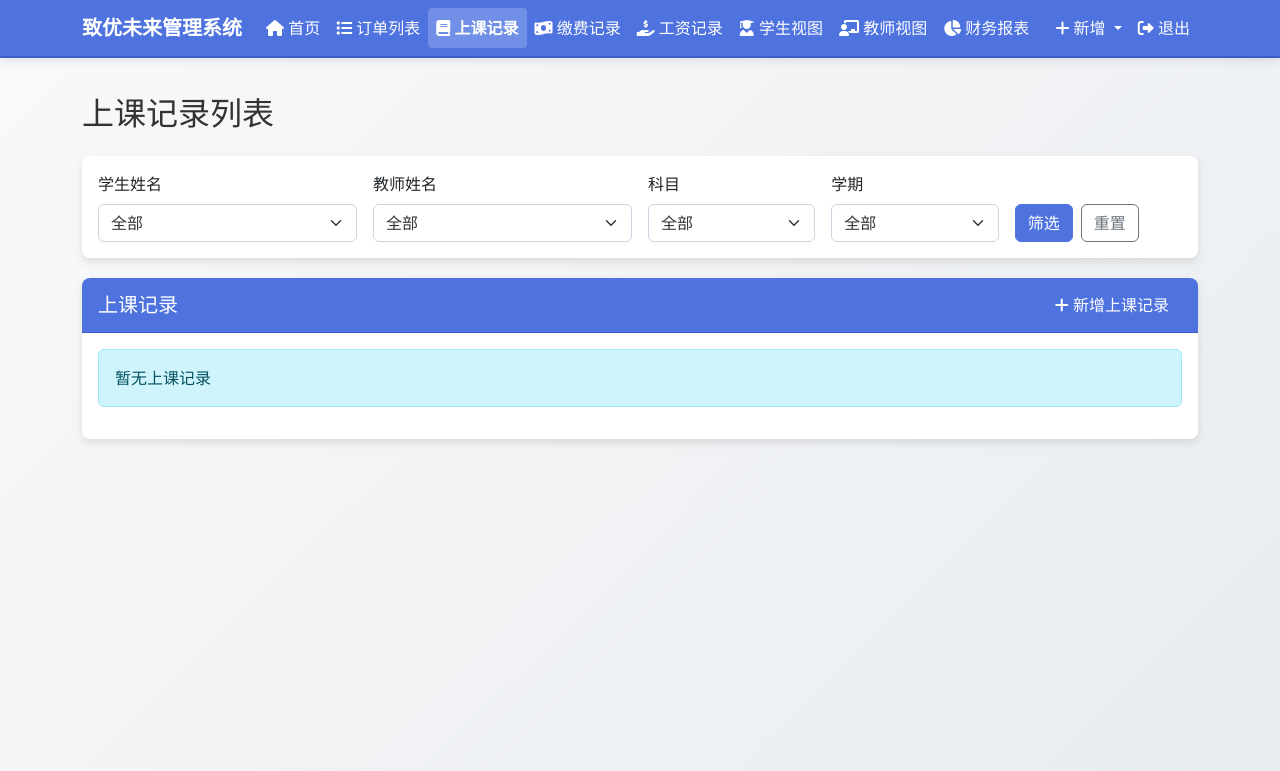
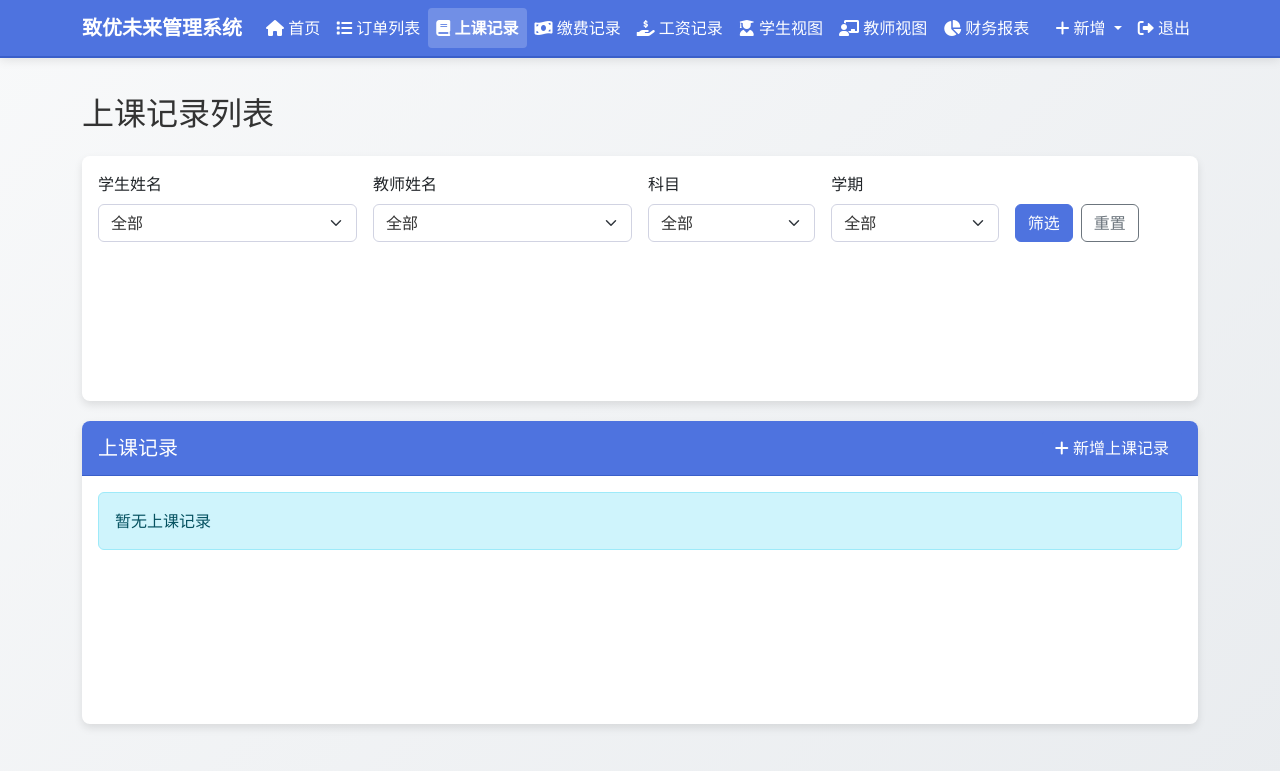
Before and after one commit to Winliam/TaskMaster, a Flask app: page /class_records in a window 1280 px wide. Shown: the top 771 px of the page. Run offline with Flask 3, Linux system fonts and the light colour scheme; a user stored in the database is signed in; data comes from the database, SQL or seed files in the repository; data that the repository does not hold is empty; some libraries are stand-ins or nearby versions.

Commit message:
Assistant checkpoint: 更新容器样式以确保下拉菜单显示完整
Assistant generated file changes:
- static/css/style.css: 修改容器样式以填充页面高度

---

User prompt:

更多按钮的展开菜单还是被容器下边界切断，无法正确显示。我认为可能是目前的解决思路有问题，请改成容器的高度一定要是填充到当前页面接近下边界的程度，而不是根据表格高度自适应。这样，表格内的展开菜单自然能够在容器内被显示出来了。

Replit-Commit-Author: Assistant
Replit-Commit-Session-Id: 1c2ed46e-e929-4e1c-8fba-31d19d7233ea

```diff
--- a/static/css/style.css
+++ b/static/css/style.css
@@ -48,7 +48,29 @@ body {
 
 .main-content {
     padding-top: 70px;
-    min-height: calc(100vh - 120px);
+    min-height: calc(100vh - 80px);
+    display: flex;
+    flex-direction: column;
+}
+
+.card {
+    flex: 1;
+    display: flex;
+    flex-direction: column;
+}
+
+.card-body {
+    flex: 1;
+    display: flex;
+    flex-direction: column;
+}
+
+.custom-table-container {
+    flex: 1;
+    margin-bottom: 0;
+    position: relative;
+    overflow-x: auto;
+    overflow-y: visible;
 }
 
 /* 导航栏样式 */
```
